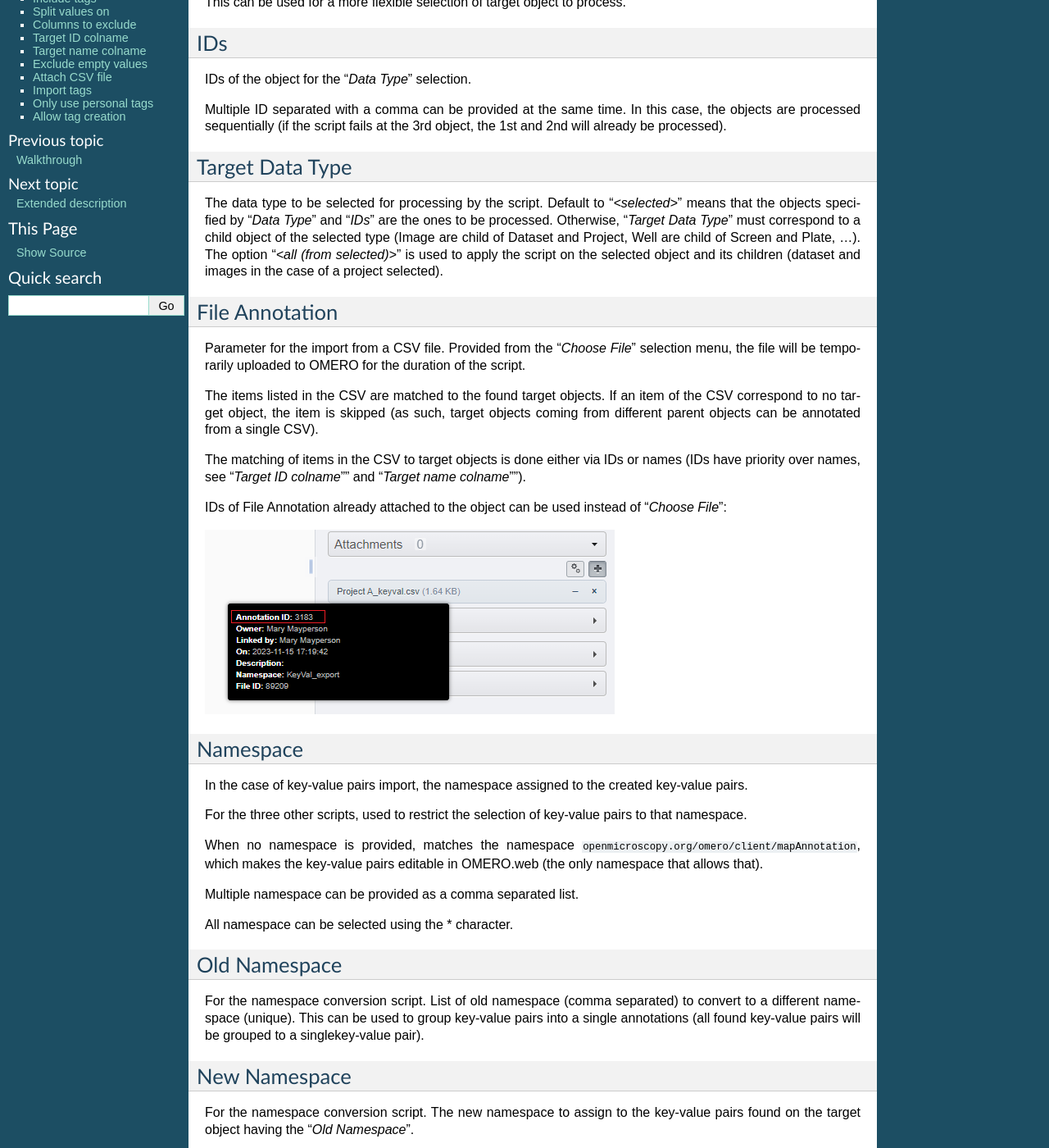
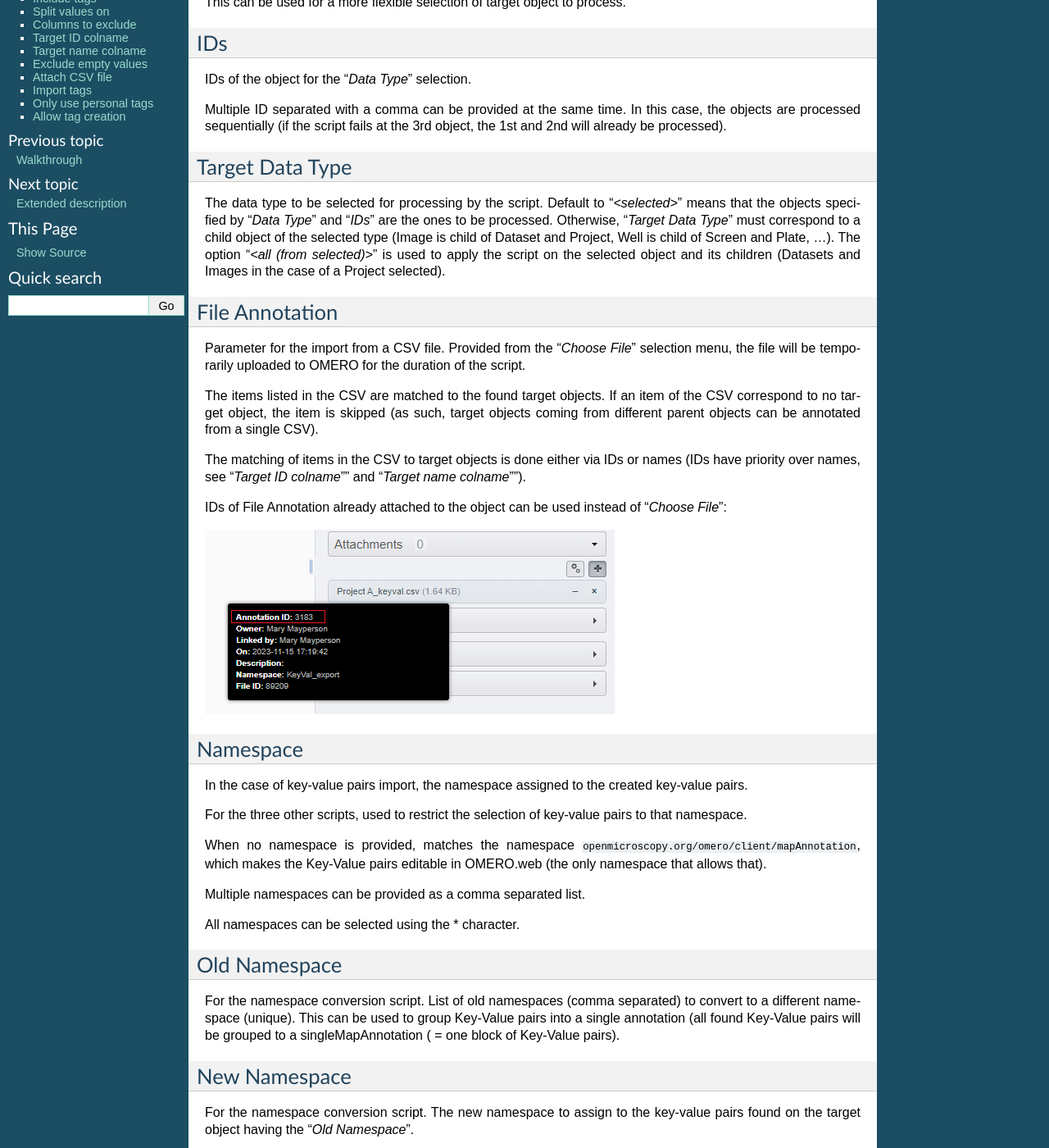
Before and after one commit to ome/omero-guide-scripts, a Sphinx documentation site: the page built from docs/parameter_description.rst, in a window 1280 px wide and 1400 px high, scrolled down 292 px. Shown: the whole window at 82% size. Built offline with Sphinx 7.4.7, drawn with Linux system fonts in a browser that asks for light colours; some of the changed text lies outside the part shown.

Commit message:
Apply suggestions from code review
Co-authored-by: pwalczysko <p.walczysko@dundee.ac.uk>

```diff
--- a/docs/parameter_description.rst
+++ b/docs/parameter_description.rst
@@ -25,9 +25,9 @@ Target Data Type
 ----------------
 The data type to be selected for processing by the script. Default to "*<selected>*" means that the \
 objects specified by "*Data Type*" and "*IDs*" are the ones to be processed. Otherwise, "*Target Data Type*" \
-must correspond to a child object of the selected type (Image are child of Dataset and Project, \
-Well are child of Screen and Plate, ...). The option "*<all (from selected)>*" is used to apply the script \
-on the selected object and its children (dataset and images in the case of a project selected).
+must correspond to a child object of the selected type (Image is child of Dataset and Project, \
+Well is child of Screen and Plate, ...). The option "*<all (from selected)>*" is used to apply the script \
+on the selected object and its children (Datasets and Images in the case of a Project selected).
 
 
 File Annotation
@@ -53,17 +53,17 @@ In the case of key-value pairs import, the namespace assigned to the created key
 For the three other scripts, used to restrict the selection of key-value pairs to that namespace.
 
 When no namespace is provided, matches the namespace ``openmicroscopy.org/omero/client/mapAnnotation``, which \
-makes the key-value pairs editable in OMERO.web (the only namespace that allows that).
+makes the Key-Value pairs editable in OMERO.web (the only namespace that allows that).
 
-Multiple namespace can be provided as a comma separated list.
+Multiple namespaces can be provided as a comma separated list.
 
-All namespace can be selected using the * character.
+All namespaces can be selected using the * character.
 
 Old Namespace
 -------------
-For the namespace conversion script. List of old namespace (comma separated) to convert to a different namespace (unique). \
-This can be used to group key-value pairs into a single annotations (all found key-value pairs will be grouped to a single\
-key-value pair).
+For the namespace conversion script. List of old namespaces (comma separated) to convert to a different namespace (unique). \
+This can be used to group Key-Value pairs into a single annotation (all found Key-Value pairs will be grouped to a single\
+MapAnnotation ( = one block of Key-Value pairs).
 
 New Namespace
 -------------
--- a/docs/setup.rst
+++ b/docs/setup.rst
@@ -40,7 +40,7 @@ to add the http/https protocol in front:
 
 ``https://your-omeroweb-adress.org/webclient``
 
-This will allow the script to return a link for the created .csv for a direct \
+This will allow the script to return a link for the created CSV for a direct \
 downloading. If not configured, the .csv can be found as an attachment of the \
 first parent object passed in parameter of the export script (the file is \
 attached regardless of whether the URL is set or not).
--- a/docs/walkthrough.rst
+++ b/docs/walkthrough.rst
@@ -139,8 +139,8 @@ only those associated with a specific namespace.
 .. note::
    In fact, if you created Key-Value pairs in OMERO.web, you have used \
    namespaces without noticing it: OMERO assigns by default the \
-   "client namespace" (``openmicroscopy.org/omero/client/mapAnnotation`` in full)\
-   , a special namespace recognized by OMERO.web allowing to edit them.
+   "Client namespace" (``openmicroscopy.org/omero/client/mapAnnotation`` in full)\
+   , a special namespace recognized by OMERO.web.
 
 The "client namespace" (see note above) is the only namespace that allows editing of \
 Key-Value pairs in the OMERO.web interface. If a Key-Value pair uses a different \
```
Also changed, not shown: other parts of docs/parameter_description.rst (+1 -1 lines), docs/extended_description.rst (+4 -6 lines).
